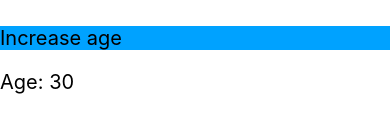
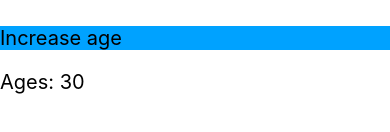
Before and after one commit to SmpManeth/react-native-introduction, a React Native app: screen / in a window 390 px wide. Shown: the part 362-494 px from the top of the page. Built offline with nearby package versions, Linux system fonts and the light colour scheme.

Commit message:
update AgeCounter.jsx

```diff
--- a/components/AgeCounter/AgeCounter.jsx
+++ b/components/AgeCounter/AgeCounter.jsx
@@ -7,13 +7,13 @@ export function AgeCounter(){
 
 
     function increaseAge(){
-       setAge((prevAge) => prevAge + 1);
+       setAge((oldAge) => oldAge + 1);
     }
 
     return<>
     <TouchableOpacity style={{ backgroundColor:"#00A2FF" }}>
         <Text style={{fontSize: 20}} onPress={increaseAge}>Increase age </Text>
     </TouchableOpacity>
-    <Text style={{fontSize: 20}}>Age: {age}</Text>
+    <Text style={{fontSize: 20}}>Ages: {age}</Text>
     </>;
 }
```
